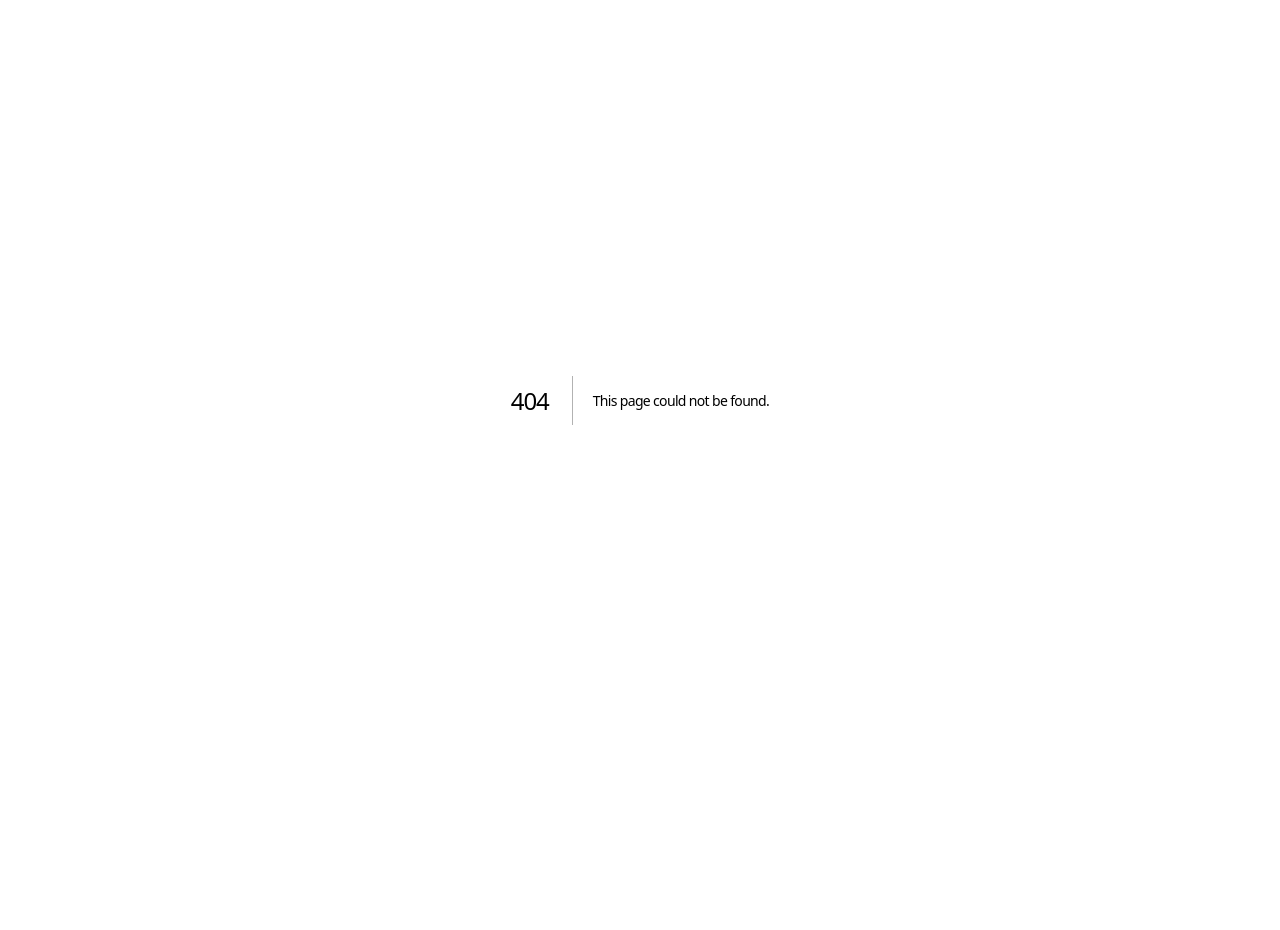
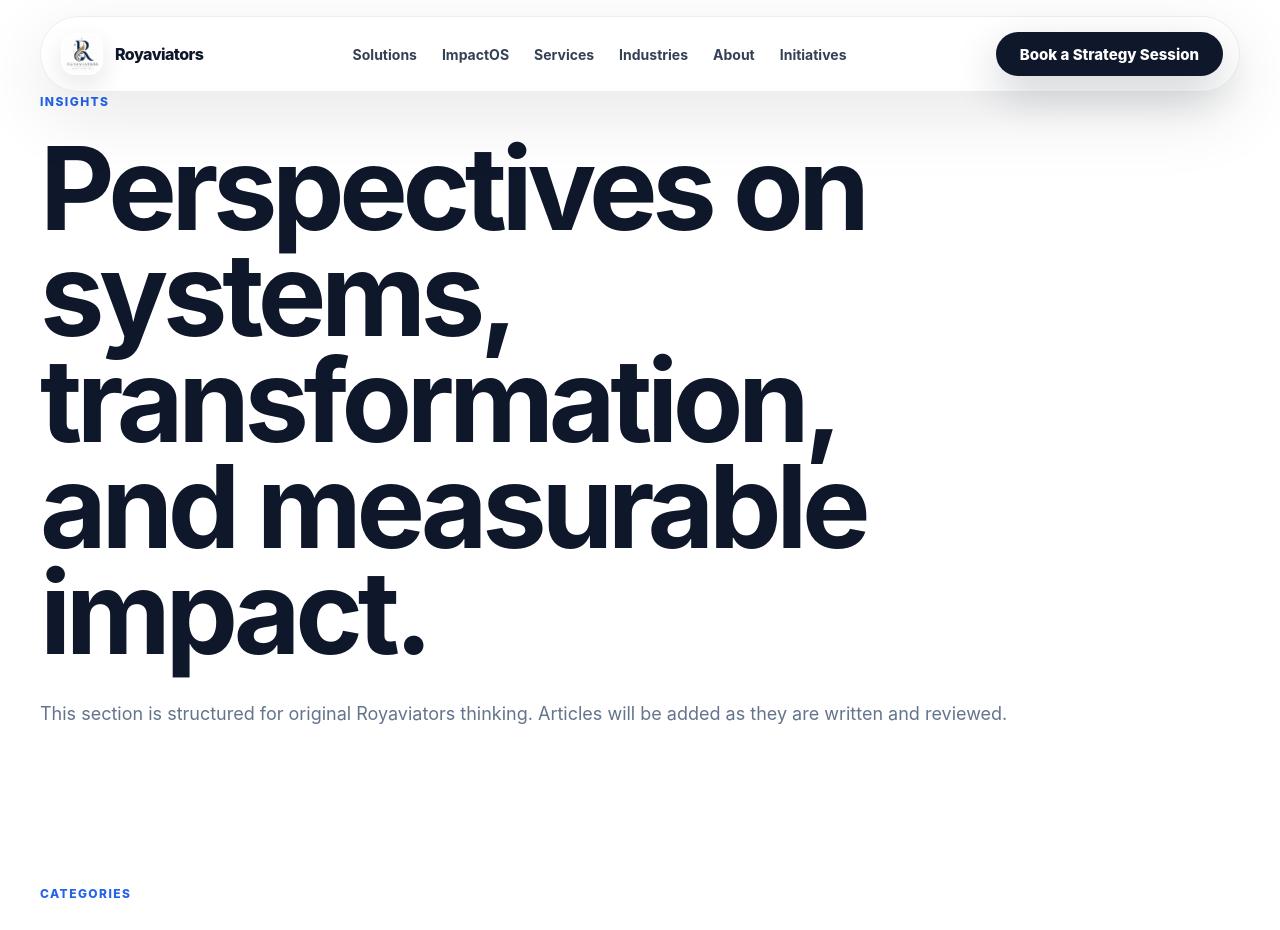
Before and after one commit to royaviators-creator/Royaviators, a Next.js app: page /insights in a window 1280 px wide. Before the commit this address had no page. Shown: the top 930 px of the page. Before the commit the page ends 800 px from the top, so only its background shows below. Built offline with nearby package versions, Linux system fonts and the light colour scheme.

Commit message:
Create insights page

```diff
--- /dev/null
+++ b/app/insights/page.tsx
@@ -0,0 +1,65 @@
+import type { Metadata } from "next";
+import {
+  PageCTA,
+  PageHero,
+  PageShell,
+  SectionIntro,
+  SiteFooter,
+} from "@/components/PageScaffold";
+import { insightCategories, placeholderArticles } from "@/lib/site";
+
+export const metadata: Metadata = {
+  title: "Insights | Royaviators",
+  description:
+    "Royaviators insights will cover aviation, sustainable tourism, climate, automation, knowledge systems, and transformation.",
+};
+
+export default function InsightsPage() {
+  return (
+    <PageShell>
+      <PageHero
+        eyebrow="Insights"
+        title="Perspectives on systems, transformation, and measurable impact."
+        text="This section is structured for original Royaviators thinking. Articles will be added as they are written and reviewed."
+      />
+
+      <section className="section">
+        <div className="container split-section">
+          <SectionIntro
+            eyebrow="Categories"
+            title="A focused editorial architecture for future publishing."
+            text="No fake publications, borrowed credibility, or artificial bylines. The structure is ready for real articles."
+          />
+          <div className="category-cloud" aria-label="Insight categories">
+            {insightCategories.map((category) => (
+              <span key={category}>{category}</span>
+            ))}
+          </div>
+        </div>
+      </section>
+
+      <section className="section surface-section">
+        <div className="container">
+          <SectionIntro
+            eyebrow="Planned articles"
+            title="Editorial placeholders for production content."
+            text="These entries define the intended content direction without claiming publication history."
+          />
+          <div className="page-grid two">
+            {placeholderArticles.map((article) => (
+              <article className="insight-card" key={article.title}>
+                <span>{article.category}</span>
+                <h3>{article.title}</h3>
+                <p>{article.summary}</p>
+                <strong>Planned article</strong>
+              </article>
+            ))}
+          </div>
+        </div>
+      </section>
+
+      <PageCTA />
+      <SiteFooter />
+    </PageShell>
+  );
+}
```
